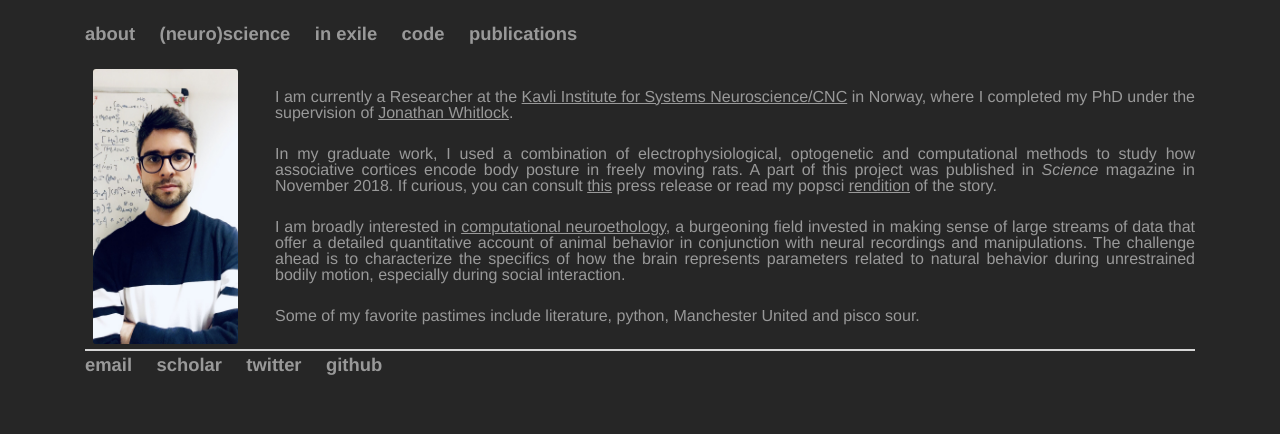
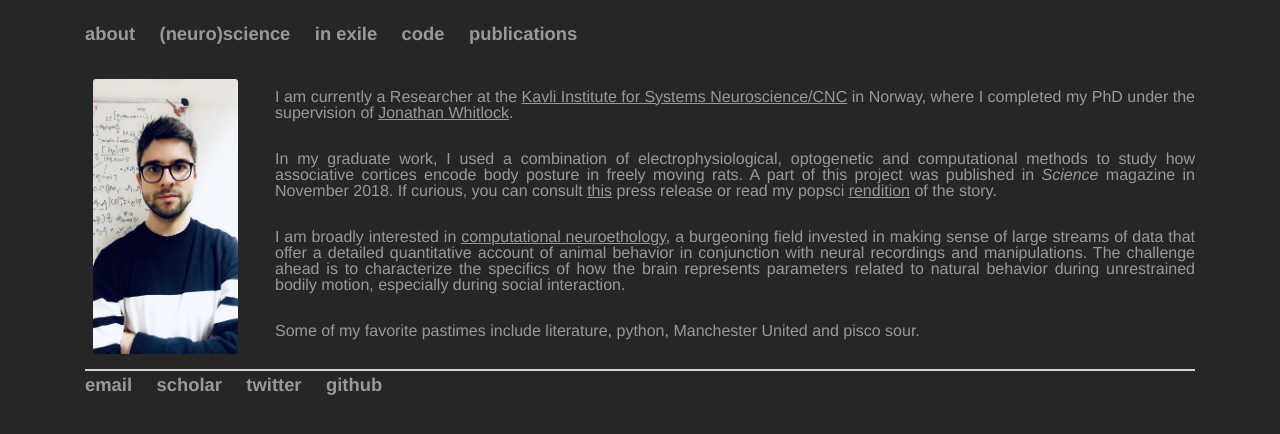
Before and after one commit to bartulem/bartulem.github.io, a Jekyll site: the page built from about/index.html, in a window 1280 px wide. Shown: the top 434 px of the page. Built offline with Jekyll 4.4.1, drawn with Linux system fonts in a browser that asks for light colours.

Commit message:
Update main.css

```diff
--- a/css/main.css
+++ b/css/main.css
@@ -34,7 +34,7 @@
     font-size: 1.0em;
     line-height: 1.0em;
     margin-top: 25px;
-    margin-bottom: 25px;
+    margin-bottom: 30px;
     text-align: justify;
     text-justify: inter-word;
 }
```
